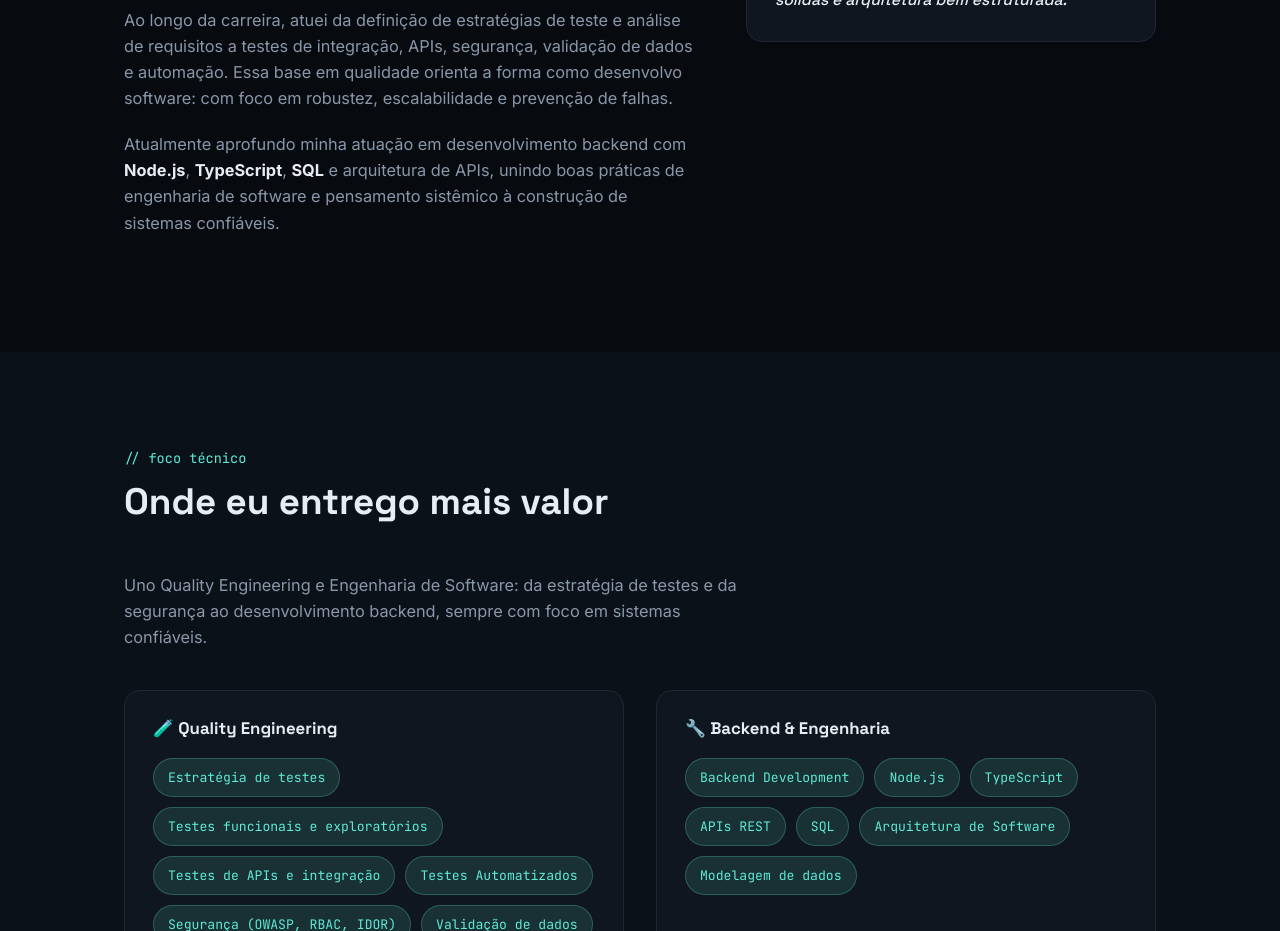
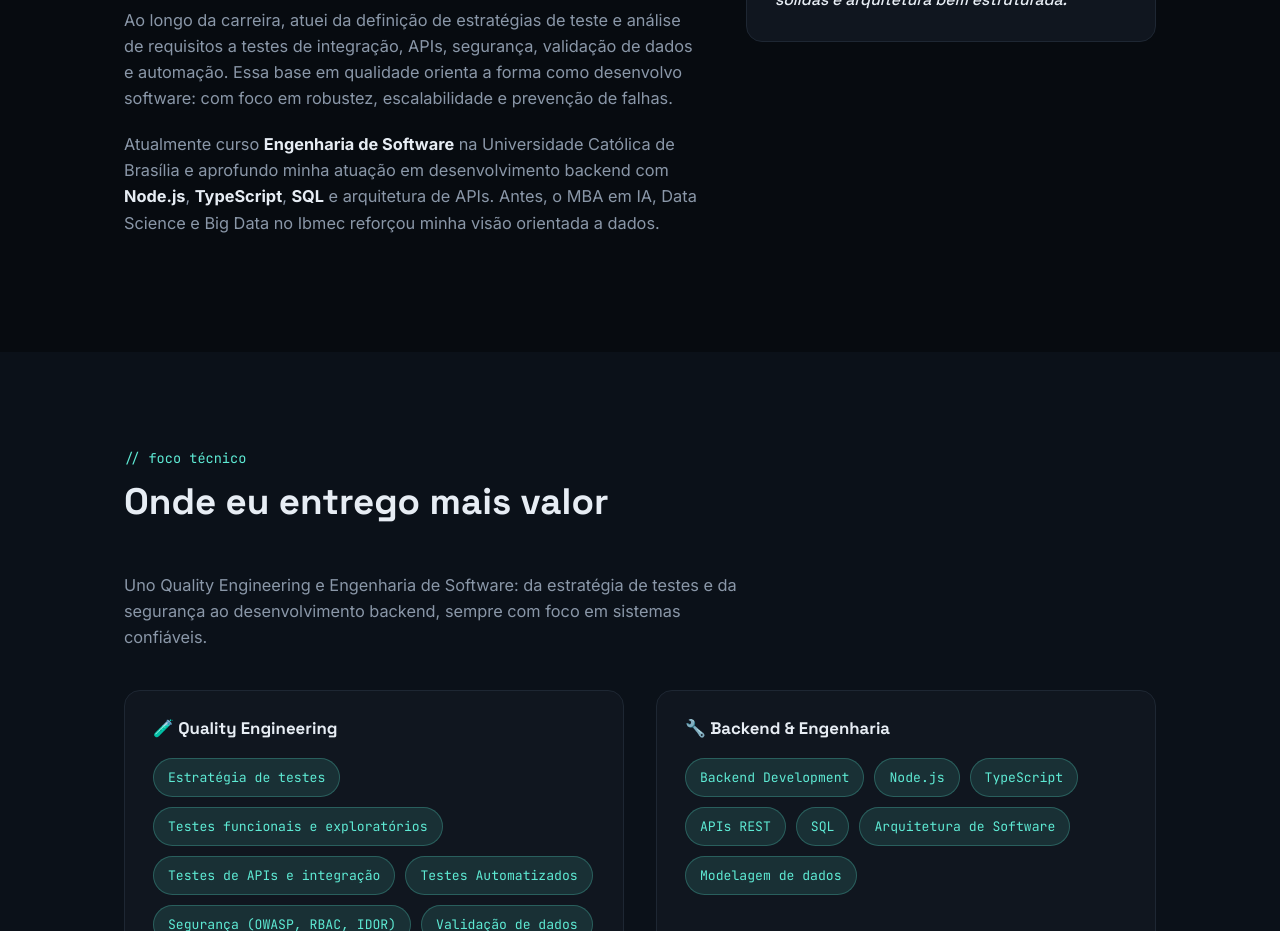
Before and after one commit to rochamoraes/rochamoraes.github.io, a React (Vite) app: page / in a window 1280 px wide. Shown: the part 1260-2191 px from the top of the page. Built offline with nearby package versions, Linux system fonts and the light colour scheme.

Commit message:
content: mention ongoing degree and MBA in About
Co-Authored-By: Claude Opus 5.5 <noreply@anthropic.com>

```diff
--- a/src/components/About.jsx
+++ b/src/components/About.jsx
@@ -26,10 +26,11 @@ export default function About() {
               robustez, escalabilidade e prevenção de falhas.
             </p>
             <p>
-              Atualmente aprofundo minha atuação em desenvolvimento backend com{' '}
+              Atualmente curso <strong>Engenharia de Software</strong> na Universidade Católica de
+              Brasília e aprofundo minha atuação em desenvolvimento backend com{' '}
               <strong>Node.js</strong>, <strong>TypeScript</strong>, <strong>SQL</strong> e
-              arquitetura de APIs, unindo boas práticas de engenharia de software e pensamento
-              sistêmico à construção de sistemas confiáveis.
+              arquitetura de APIs. Antes, o MBA em IA, Data Science e Big Data no Ibmec reforçou
+              minha visão orientada a dados.
             </p>
           </div>
 
```
